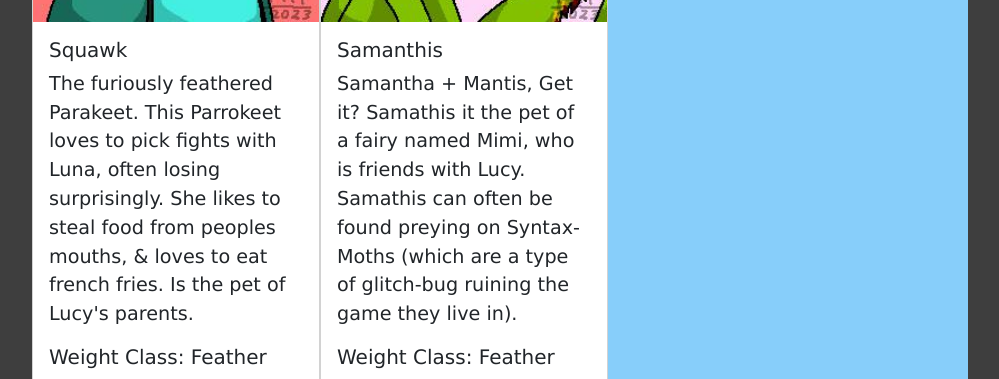
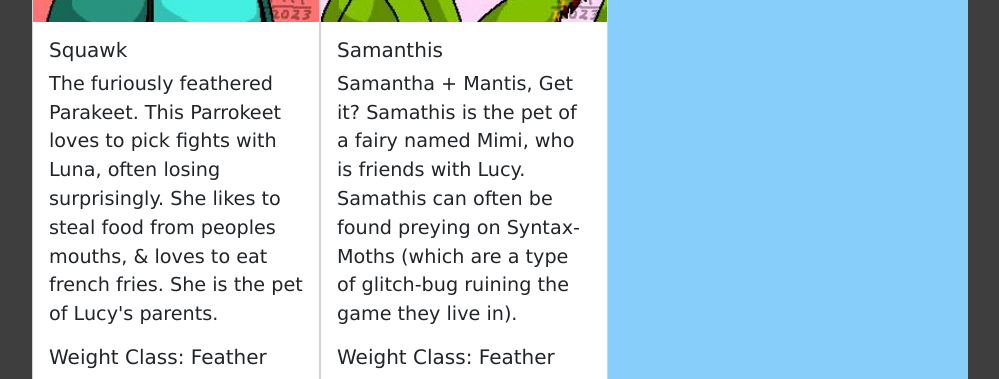
Before and after one commit to A7anx360/AHcis162_Project02, a plain HTML site: page characters.html in a window 1280 px wide. Shown: the part 1987-2366 px from the top of the page, without its empty margins (128-1127 px from the left). Drawn offline with nearby package versions, Linux system fonts and the light colour scheme.

Commit message:
Update characters.html

```diff
--- a/characters.html
+++ b/characters.html
@@ -126,7 +126,7 @@ Date Modified: July 27, 2023
 				<div class="card-body">
 					<h5 class="card-title">Squawk</h5>
 					<p class="card-text">The furiously feathered Parakeet. This Parrokeet loves to pick fights with Luna, often losing surprisingly.
-					She likes to steal food from peoples mouths, & loves to eat french fries. Is the pet of Lucy's parents.</p>
+					She likes to steal food from peoples mouths, & loves to eat french fries. She is the pet of Lucy's parents.</p>
 					<h5>Weight Class: Feather</h5>
 					<h5>Favorite Vehicle: Personally Prefers the Air</h5>
 					<!--<a href="#" class="btn btn-primary">Temporary</a>-->
@@ -136,7 +136,7 @@ Date Modified: July 27, 2023
 				<img src="Samanthis.jpg" class="card-img-top" alt="Carolina Mantis">
 				<div class="card-body">
 					<h5 class="card-title">Samanthis</h5>
-					<p class="card-text">Samantha + Mantis, Get it? Samathis it the pet of a fairy named Mimi, who is friends with Lucy.
+					<p class="card-text">Samantha + Mantis, Get it? Samathis is the pet of a fairy named Mimi, who is friends with Lucy.
 					Samathis can often be found preying on Syntax-Moths (which are a type of glitch-bug ruining the game they live in).</p>
 					<h5>Weight Class: Feather</h5>
 					<h5>Favorite Vehicle: Centipede Bike</h5>
```
